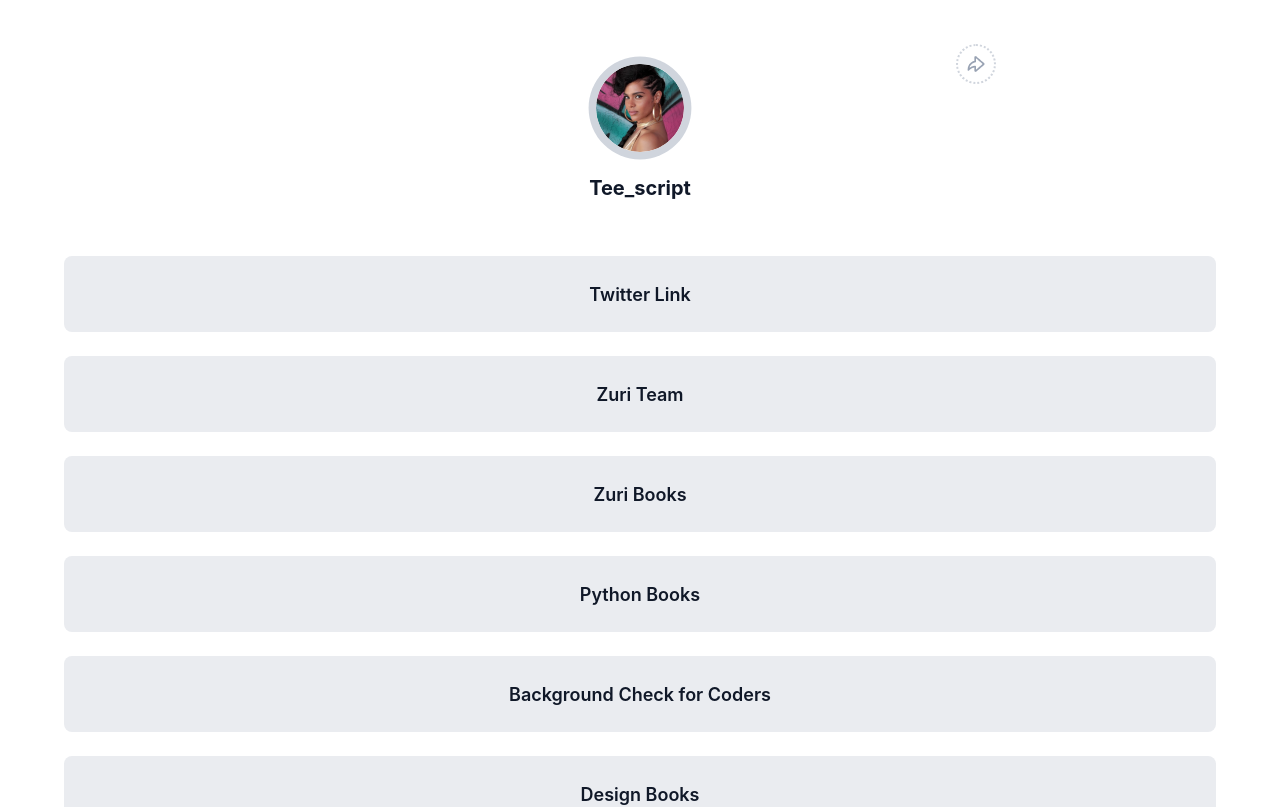
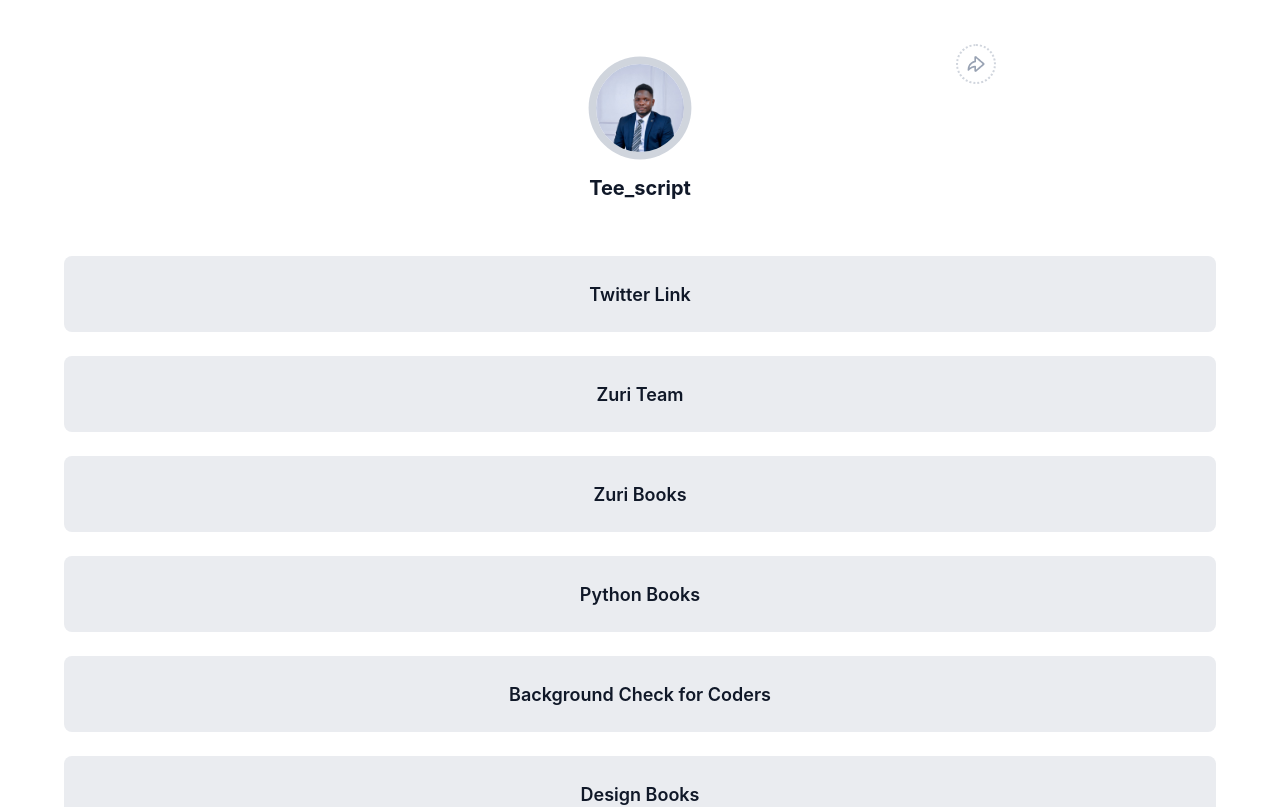
Before and after one commit to taiwonaf/linktree, a React (Create React App) app: page / in a window 1280 px wide. Shown: the top 807 px of the page. Built offline with nearby package versions, Linux system fonts and the light colour scheme.

Commit message:
Added my profile image

```diff
--- a/src/components/Profile.jsx
+++ b/src/components/Profile.jsx
@@ -11,7 +11,7 @@
                 <img src="/images/options.png" alt="" />
             </div>
             <div className="profile-img">
-                <img src="/images/profile__img.png" id="profile_id" alt="" />
+                <img src="/images/profile.jpeg" id="profile_id" alt="" />
                 <div className="hover">
                     <img src="/images/camera.svg" alt="" />
                 </div>
```
Also changed, not shown: public/images/profile.jpeg (added).
